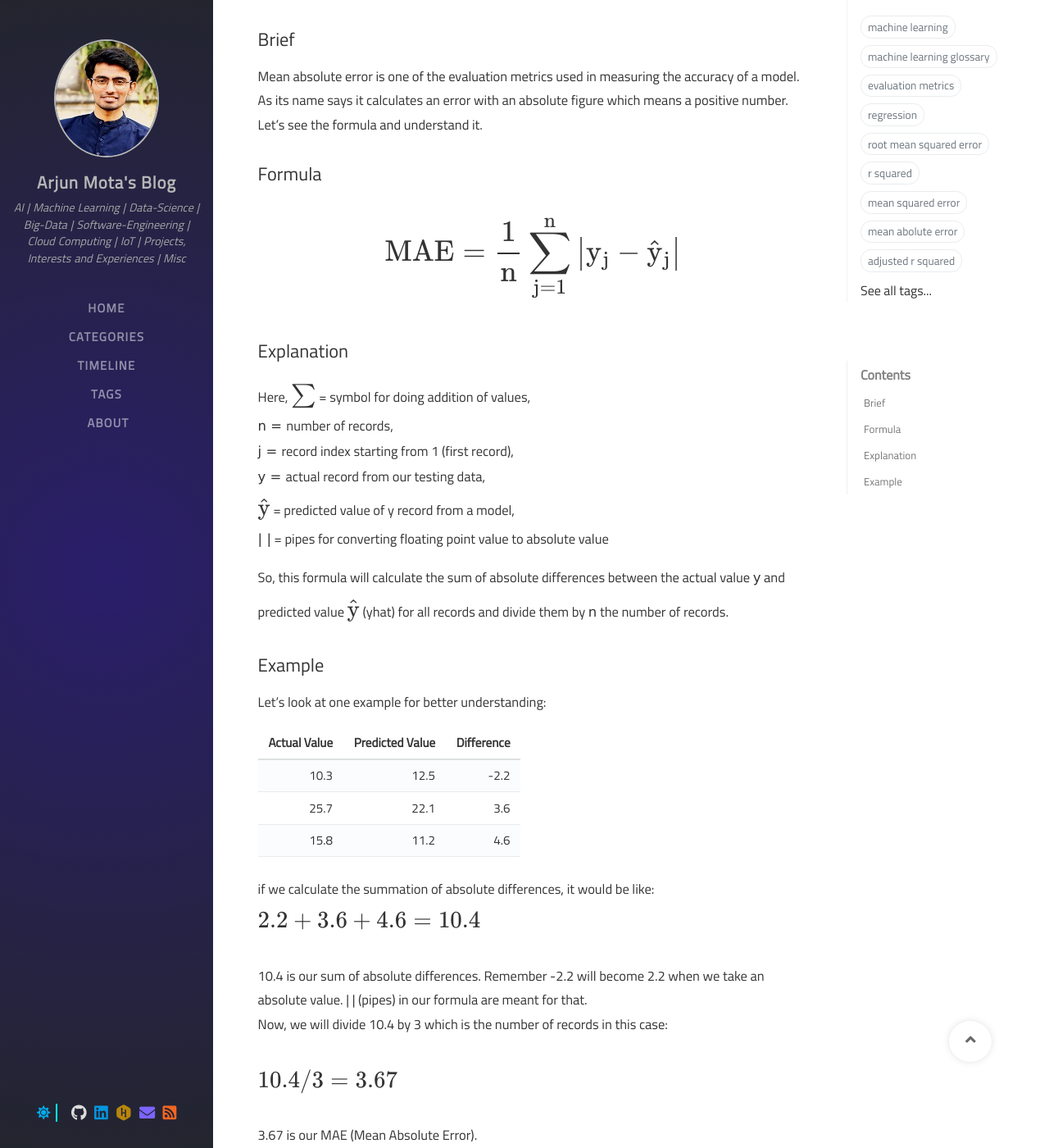
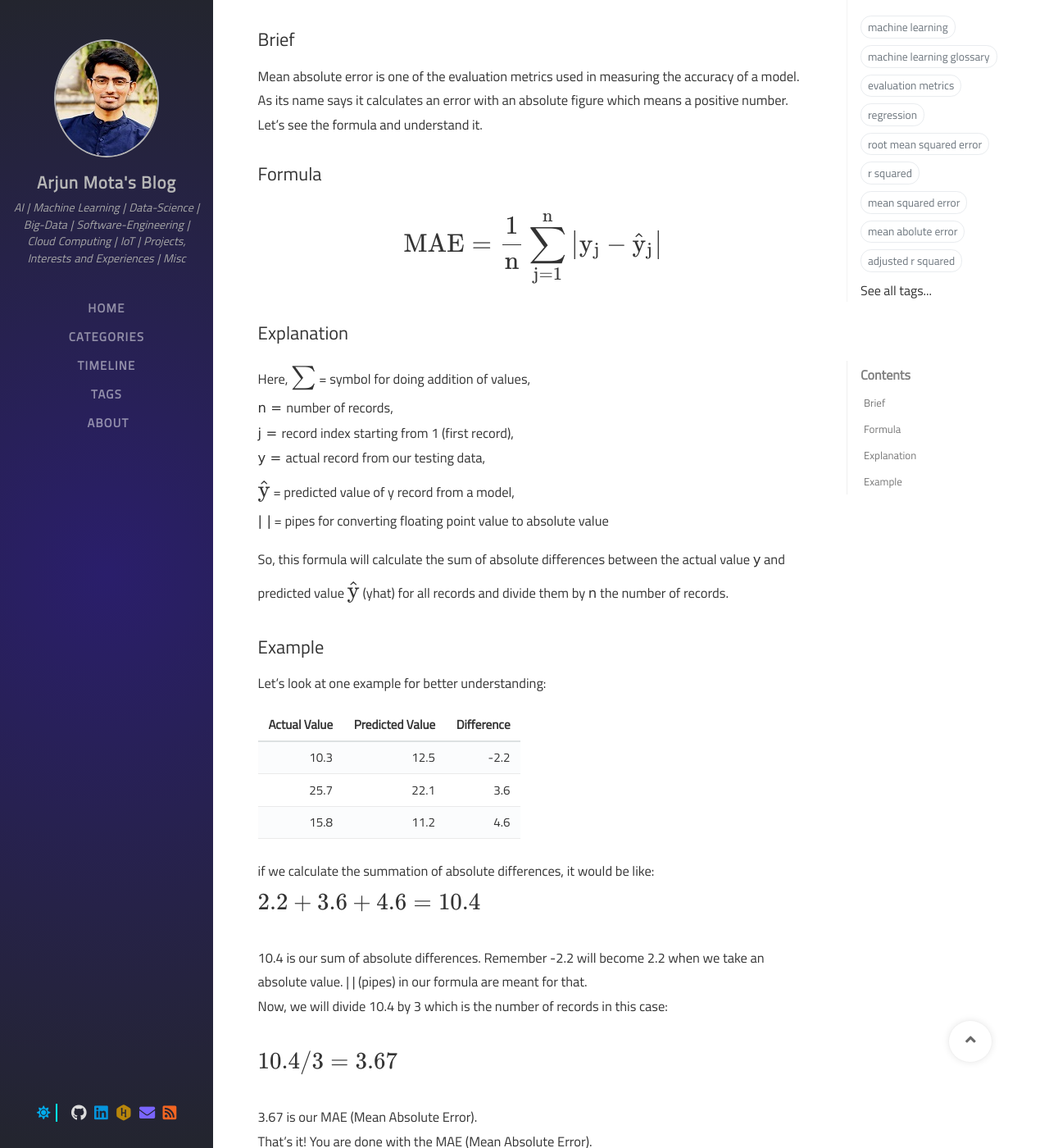
Before and after one commit to Arjun-Mota/arjun-mota.github.io, a Jekyll site: the page built from _posts/evaluation_metrics/2020-08-19-mean-absolute-error.md, in a window 1280 px wide and 1400 px high, scrolled down 383 px. Shown: the whole window at 82% size. Built offline with Jekyll 4.4.1, drawn with Linux system fonts in a browser that asks for light colours; nearby versions of some CDN libraries; some web fonts are replaced; comment, search, counter and statistics services are not loaded.

Commit message:
Modify: CSS for equation alignment adjustments

```diff
--- a/assets/css/post.scss
+++ b/assets/css/post.scss
@@ -28,7 +28,7 @@ $prompt-newer: "{{ site.data.label.post.button.next }}";
 }
 
 .centered_equation {
-font-size: 5vw * .5;
+font-size: calc(1.3rem + ((1vw - 0.48rem) * 1.3889));
 text-align: center;
 align-content: center;
 align-self: center;
```
